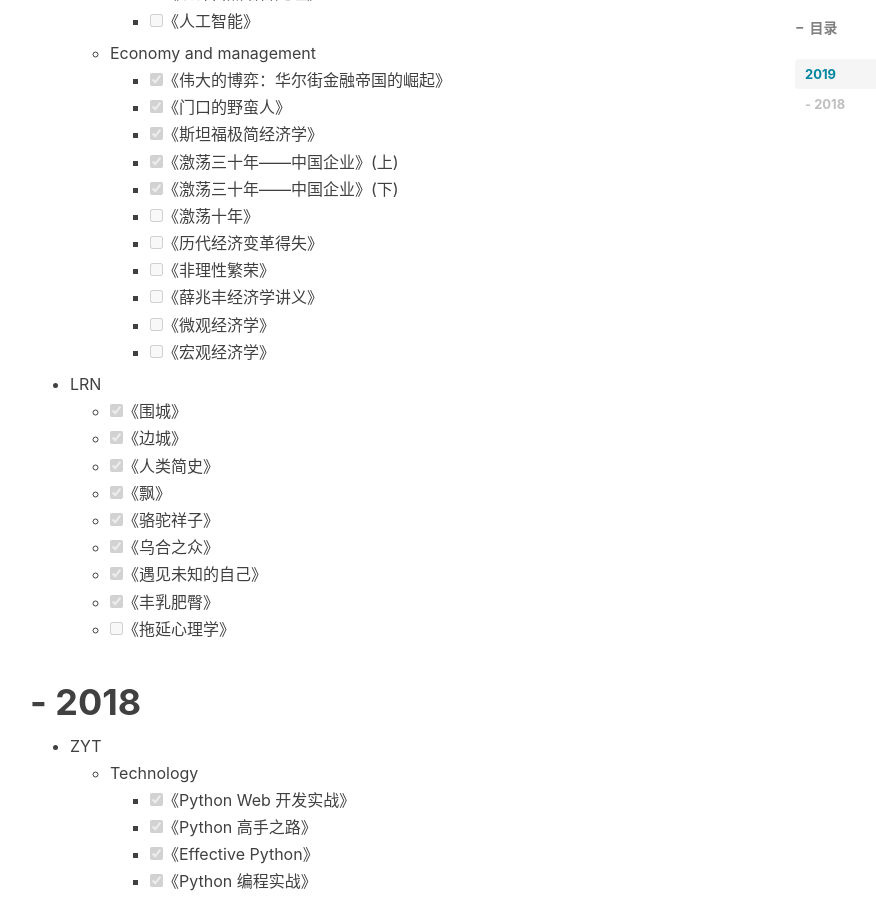
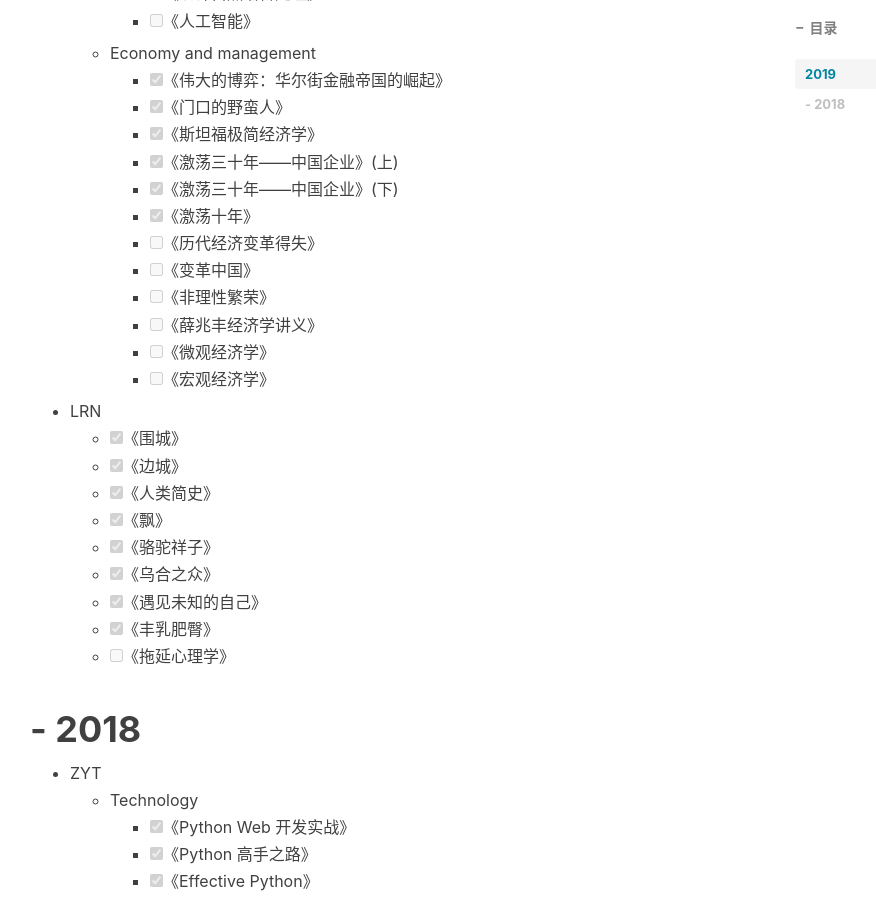
Before and after one commit to zyt312074545/zyt312074545.github.io, a Jekyll site: the page built from Book_list.md, in a window 1280 px wide and 900 px high, scrolled down 1238 px. Shown: the whole window, without its empty margins (235-1111 px from the left). Built offline with Jekyll 4.4.1, drawn with Linux system fonts in a browser that asks for light colours; nearby versions of some CDN libraries; comment, search, counter and statistics services are not loaded.

Commit message:
update book list

```diff
--- a/Book_list.md
+++ b/Book_list.md
@@ -44,8 +44,9 @@ tags:
         - [x] 《斯坦福极简经济学》
         - [x] 《激荡三十年——中国企业》(上)
         - [x] 《激荡三十年——中国企业》(下)
-        - [ ] 《激荡十年》
+        - [x] 《激荡十年》
         - [ ] 《历代经济变革得失》
+        - [ ] 《变革中国》
         - [ ] 《非理性繁荣》
         - [ ] 《薛兆丰经济学讲义》
         - [ ] 《微观经济学》
```
